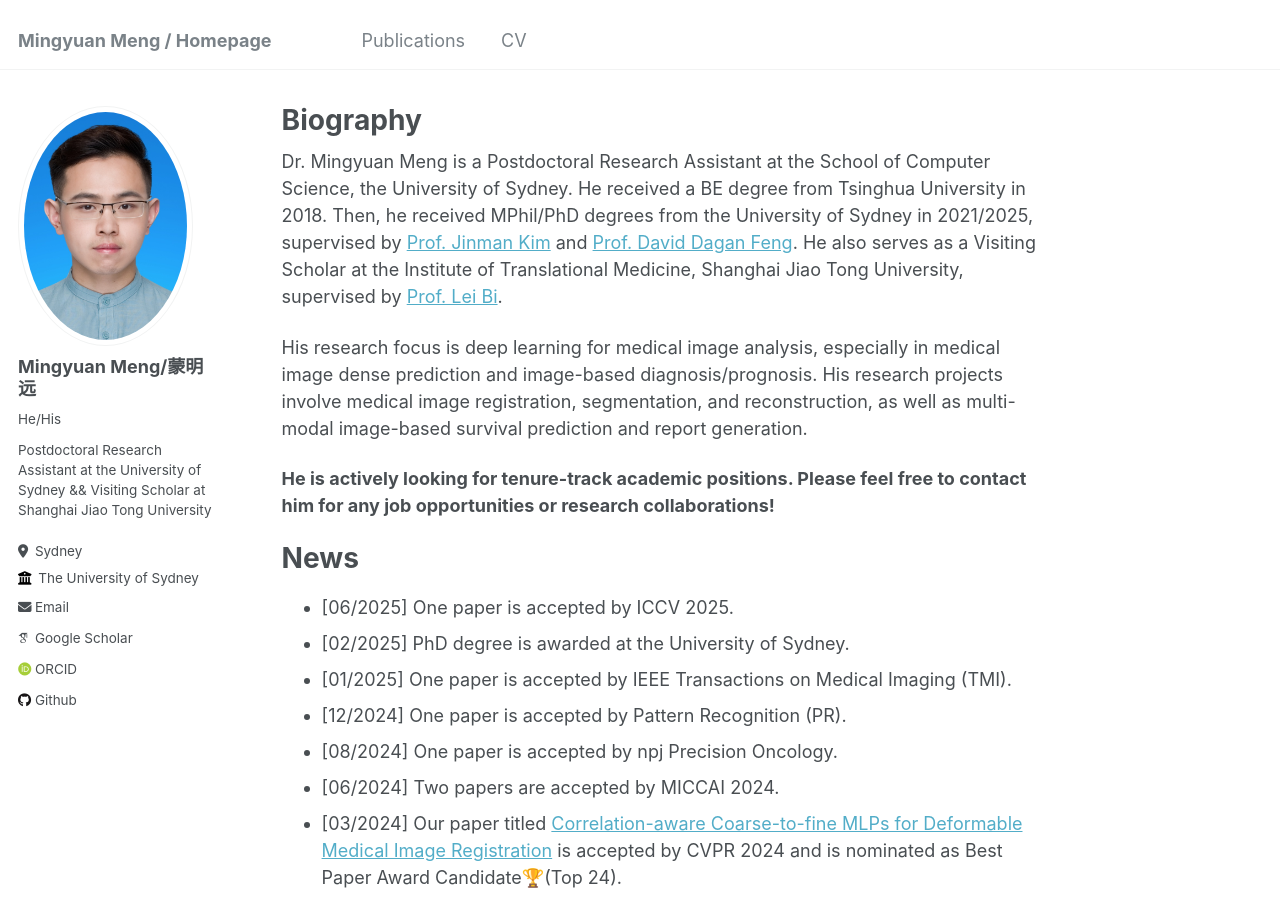
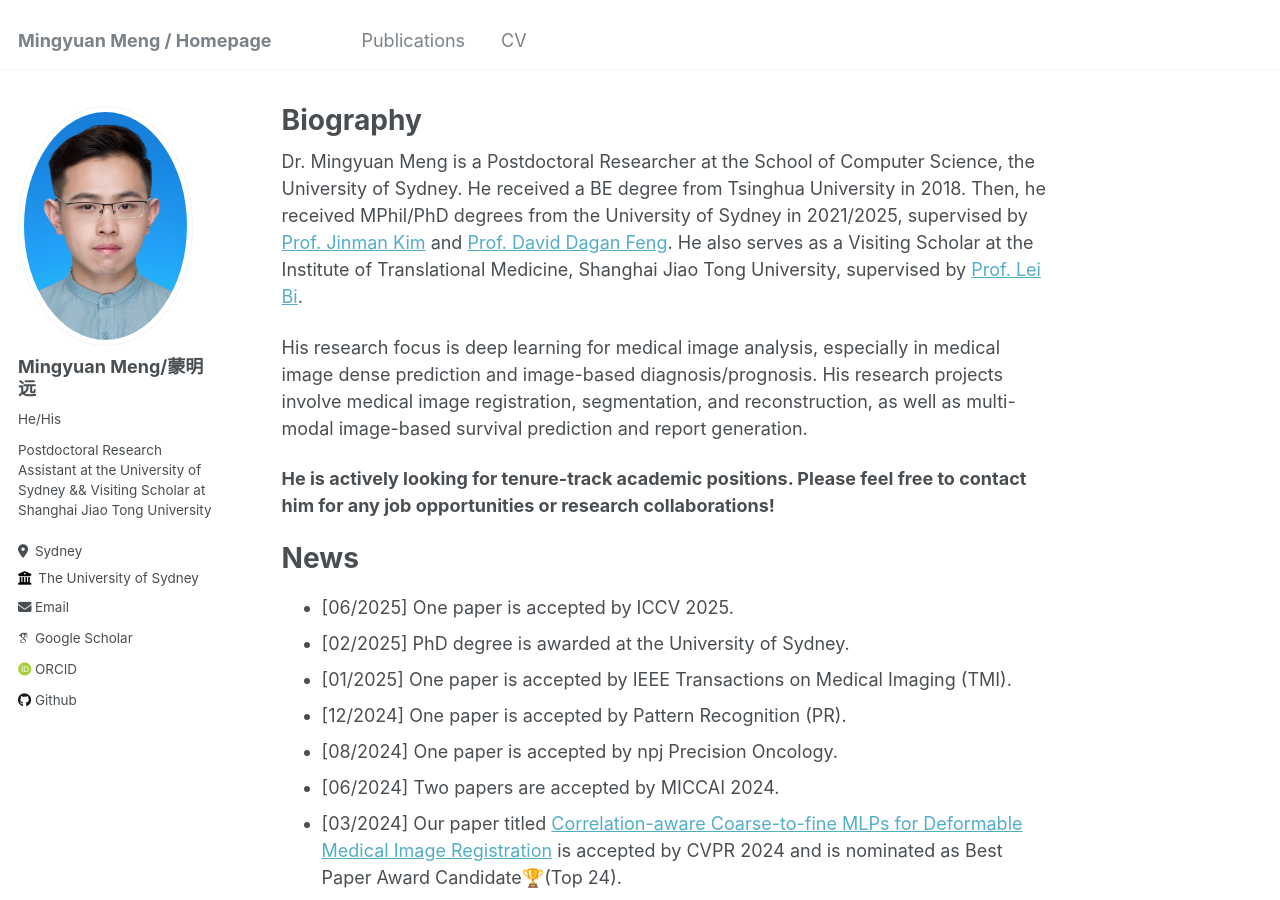
Before and after one commit to MungoMeng/mungomeng.github.io, a Jekyll site: the page built from _pages/about.md, in a window 1280 px wide and 900 px high. Built offline with Jekyll 4.4.1, drawn with Linux system fonts in a browser that asks for light colours; some web fonts are replaced.

Commit message:
Update about.md

```diff
--- a/_pages/about.md
+++ b/_pages/about.md
@@ -7,7 +7,7 @@ redirect_from:
   - /about.html
 ---
 
-Dr. Mingyuan Meng is a Postdoctoral Research Assistant at the School of Computer Science, the University of Sydney. He received a BE degree from Tsinghua University in 2018. Then, he received MPhil/PhD degrees from the University of Sydney in 2021/2025, supervised by [Prof. Jinman Kim](https://www.sydney.edu.au/engineering/about/our-people/academic-staff/jinman-kim.html) and [Prof. David Dagan Feng](https://scholar.google.com/citations?user=89py58oAAAAJ&hl=en). He also serves as a Visiting Scholar at the Institute of Translational Medicine, Shanghai Jiao Tong University, supervised by [Prof. Lei Bi](http://lei.bi/).
+Dr. Mingyuan Meng is a Postdoctoral Researcher at the School of Computer Science, the University of Sydney. He received a BE degree from Tsinghua University in 2018. Then, he received MPhil/PhD degrees from the University of Sydney in 2021/2025, supervised by [Prof. Jinman Kim](https://www.sydney.edu.au/engineering/about/our-people/academic-staff/jinman-kim.html) and [Prof. David Dagan Feng](https://scholar.google.com/citations?user=89py58oAAAAJ&hl=en). He also serves as a Visiting Scholar at the Institute of Translational Medicine, Shanghai Jiao Tong University, supervised by [Prof. Lei Bi](http://lei.bi/).
 
 His research focus is deep learning for medical image analysis, especially in medical image dense prediction and image-based diagnosis/prognosis. His research projects involve medical image registration, segmentation, and reconstruction, as well as multi-modal image-based survival prediction and report generation.
 
```
